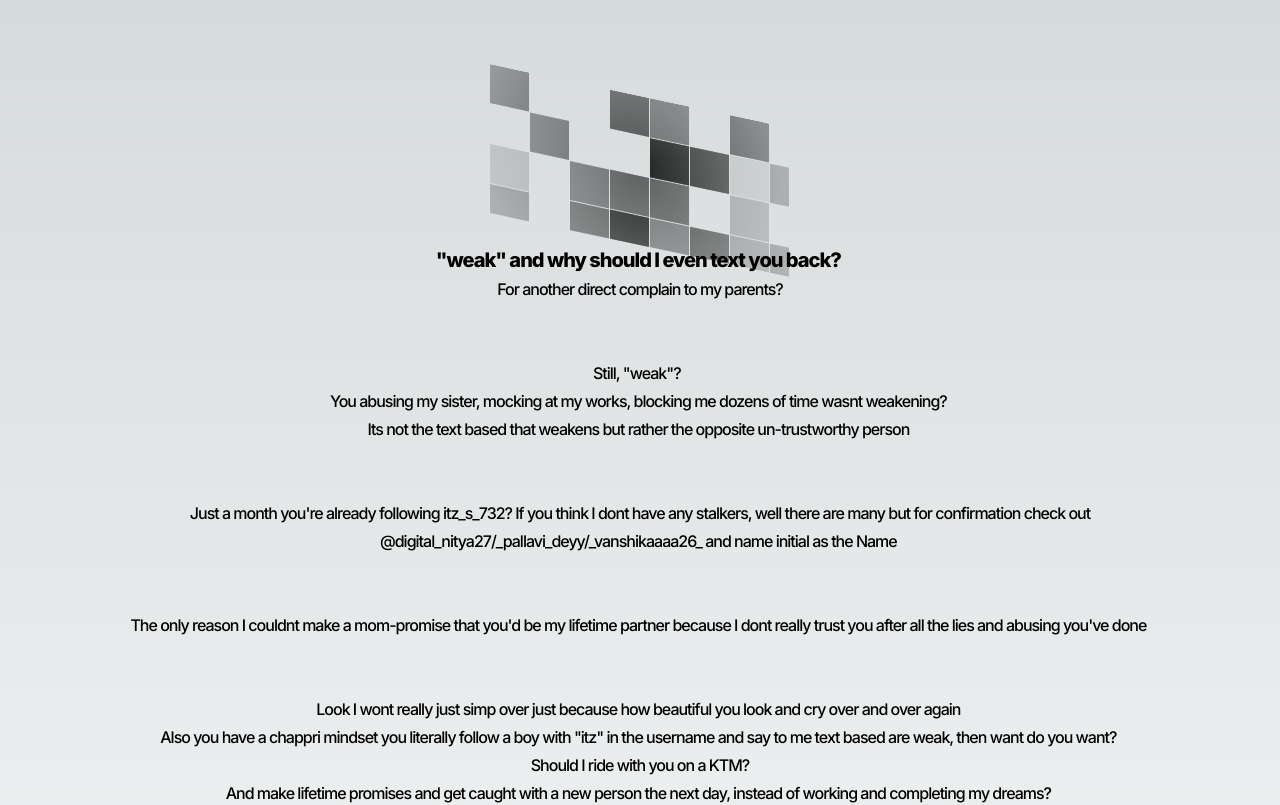
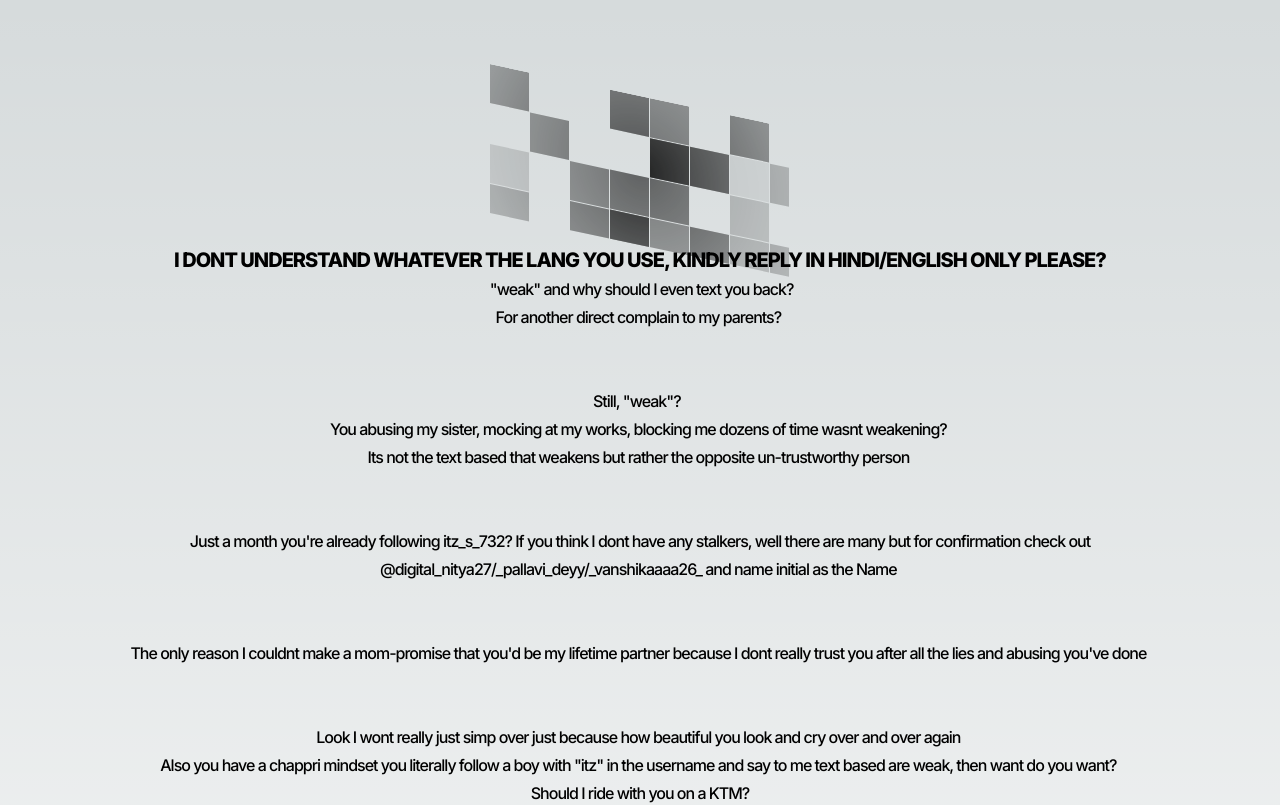
Before and after one commit to pixelDriftadv/x8, a Next.js app: page / in a window 1280 px wide. Shown: the top 805 px of the page. Built offline with nearby package versions, Linux system fonts and the light colour scheme.

Commit message:
Update page.tsx

```diff
--- a/src/app/page.tsx
+++ b/src/app/page.tsx
@@ -16,9 +16,13 @@ export default function Home() {
         )}
       />
       <p className="z-10 whitespace-pre-wrap text-center text-xl font-extrabold tracking-tighter text-black dark:text-white">
-        {'"weak" and why should I even text you back?'} <br />
+       I DONT UNDERSTAND WHATEVER THE LANG YOU USE, KINDLY REPLY IN HINDI/ENGLISH ONLY PLEASE?
+        <br />
         <span className=" text-base font-medium">
           {' '}
+           {'"weak" and why should I even text you back?'}
+                    <br />
+
           For another direct complain to my parents? <br /> <br />
           <br />
           Still, {'"weak"? '} <br />
```
